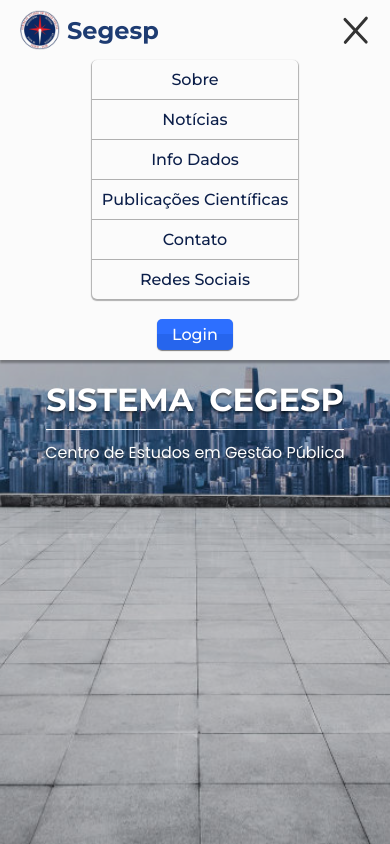
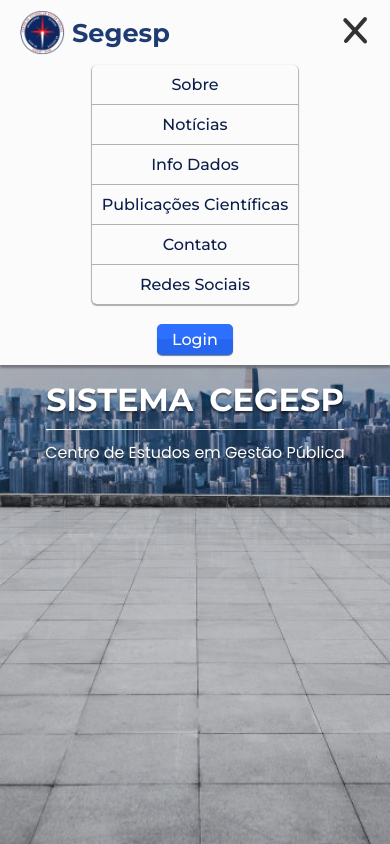
Before and after one commit to MateusSKV9/sistema-cegesp, a plain HTML site: page index.html in a window 390 px wide. Both pictures are taken after a click on the label "Menu mobile". Shown: the top 844 px of the page. Drawn offline with Linux system fonts and the light colour scheme.

Commit message:
style: adjust menu-mobile, logo and alignment

```diff
--- a/styles/medias-queries.css
+++ b/styles/medias-queries.css
@@ -51,24 +51,24 @@
 		border-bottom: 1px solid rgba(0, 0, 0, 0.3);
 	}
 
-	#mobile-menu {
+	/* #mobile-menu {
 		position: absolute;
 		right: 20px;
-		top: 15px;
+		top: 200px;
 		font-size: 1.5em;
 		transition: all 0.15s ease;
 		padding: 5px;
-	}
+	} */
 
-	#mobile-menu:hover {
+	/* #mobile-menu:hover {
 		cursor: pointer;
 		color: red;
 		font-size: 1.6em;
-	}
+	} */
 
-	#mobile-menu:active {
+	/* #mobile-menu:active {
 		transform: scale(0.98);
-	}
+	} */
 
 	#menu-toggle:checked ~ .nav-group {
 		display: flex;
@@ -83,7 +83,7 @@
 
 	.menu-icon {
 		position: absolute;
-		top: 16px;
+		top: 17px;
 		right: 16px;
 		width: 30px;
 		height: 26px;
@@ -92,11 +92,13 @@
 		justify-content: space-between;
 		cursor: pointer;
 		z-index: 2;
+
+    /* background-color: #ff0000; */
 	}
 
 	.menu-icon span {
 		display: block;
-		height: 3px;
+		height: 4px;
 		background: #333;
 		border-radius: 2px;
 		transition: all 0.3s ease;
@@ -109,8 +111,8 @@
 	}
 
 	#menu-toggle:checked + .menu-icon span:nth-child(1) {
-		width: 34px;
-		transform: rotate(47deg) translateY(13px) translateX(6px);
+		width: 33px;
+		transform: rotate(47deg) translateY(12px) translateX(5px);
 	}
 
 	#menu-toggle:checked + .menu-icon span:nth-child(2) {
@@ -118,8 +120,8 @@
 	}
 
 	#menu-toggle:checked + .menu-icon span:nth-child(3) {
-		width: 35px;
-		transform: rotate(-49deg) translateY(-11px) translateX(4px);
+		width: 33px;
+		transform: rotate(-49deg) translateY(-11px) translateX(5px);
 	}
 
 	#about-menu::before,
--- a/styles/style.css
+++ b/styles/style.css
@@ -27,7 +27,7 @@
 html {
 	display: flex;
 	justify-content: center;
-	background-color: rgb(198, 198, 198);
+	background-color: rgb(202, 200, 200);
 	scroll-behavior: smooth;
 }
 
@@ -68,13 +68,13 @@
 }
 
 #logo span {
-	font-size: 1.5em;
+	font-size: 1.6em;
 	font-weight: bold;
 	color: var(--midlle-blue);
 }
 
 #logo img {
-	width: 40px;
+	width: 45px;
 }
 
 .nav-header {
@@ -149,6 +149,11 @@
 	padding: 12px 20px;
 	top: 100%;
 	z-index: 2;
+}
+
+#about-menu li,
+#news-menu li {
+  text-align: center;
 }
 
 #about-menu::before,
```
